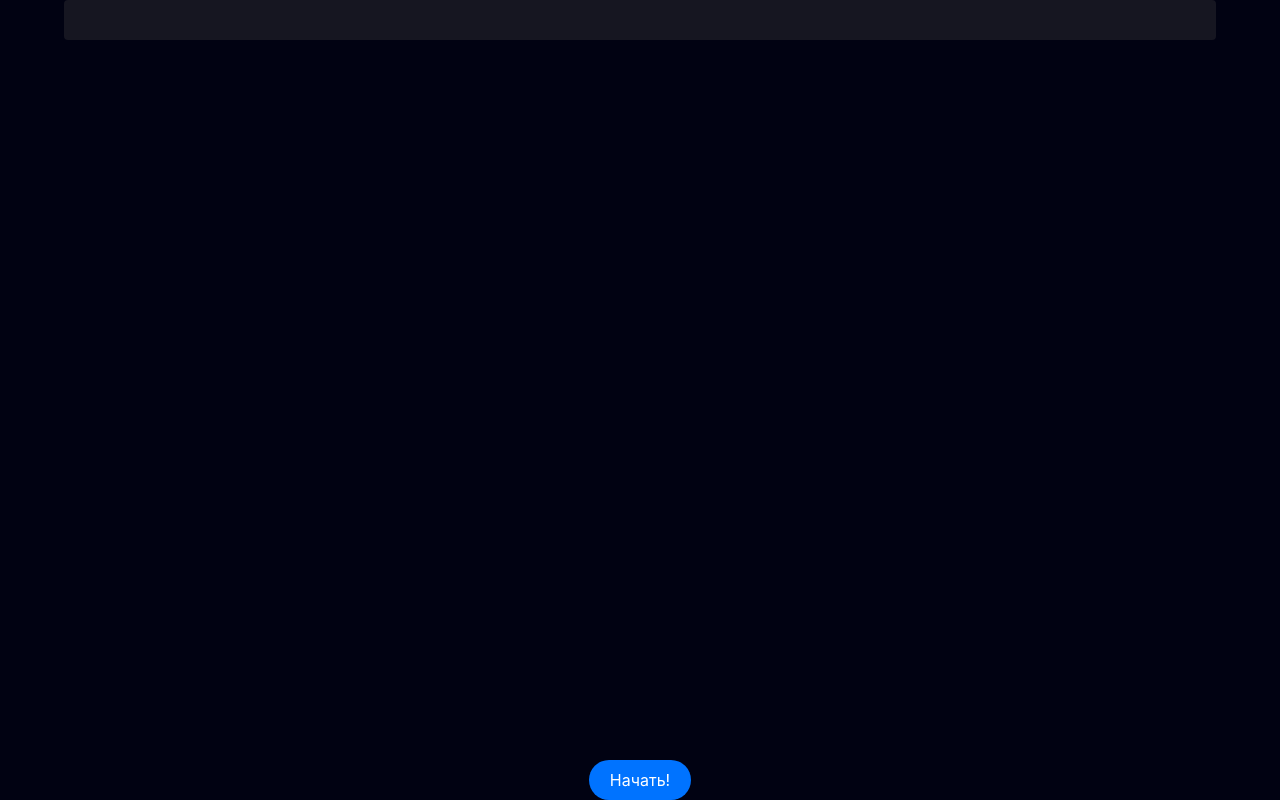
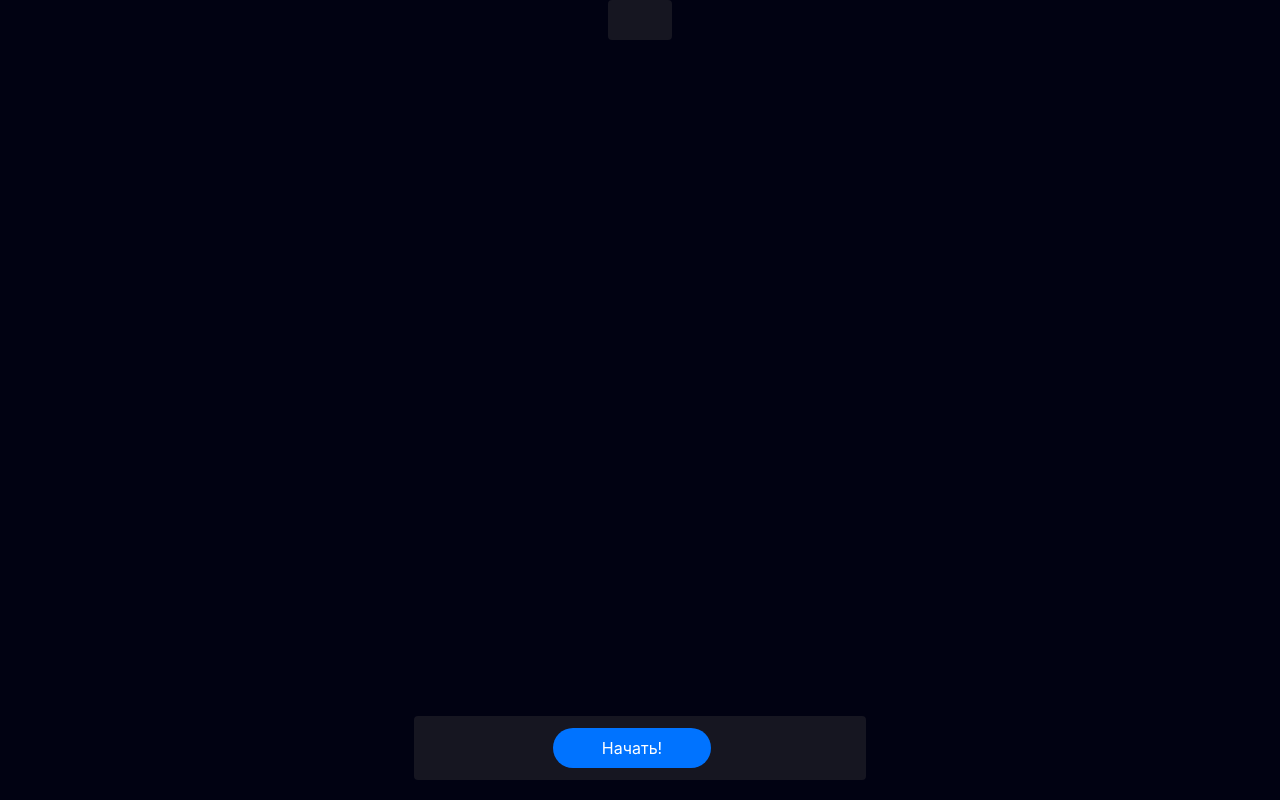
Before and after one commit to cxii112/calculating-training-2-next, a Next.js app: page / in a window 1280 px wide. Built offline with nearby package versions, Linux system fonts and the light colour scheme.

Commit message:
bar correct bar

```diff
--- a/components/Bar.tsx
+++ b/components/Bar.tsx
@@ -5,11 +5,21 @@ export default function Bar(props: {
     children?: ReactElement
 }) {
     const classNames = {
-        "bar": [styles.bar],
+        "wrapper": [
+            styles.wrapper,
+        ],
+        "bar": [
+            styles.bar,
+            "tile",
+            "notification",
+            "is-dark",
+            "py-3",
+            "is-rounded",
+        ]
     }
     return (
-        <div className={classNames.bar.join(" ")}>
-            {props.children}
+        <div className={classNames.wrapper.join(" ")}>
+            <span className={classNames.bar.join(" ")}>{props.children}</span>
         </div>
     )
 }
--- a/pages/_app.tsx
+++ b/pages/_app.tsx
@@ -2,9 +2,10 @@ import '../styles/globals.scss'
 import type {AppProps} from 'next/app'
 
 function MyApp({Component, pageProps}: AppProps) {
-    return <div>
-        <Component {...pageProps} />
-    </div>
+    return (
+        <div className={"app"}>
+            <Component {...pageProps} />
+        </div>)
 }
 
 export default MyApp
--- a/pages/index.tsx
+++ b/pages/index.tsx
@@ -6,21 +6,27 @@ import Bar from "../components/Bar";
 const Home: NextPage = () => {
     const classNames = {
         "main": [
-            "container"],
+            "container"
+        ],
+        "wrapper": [
+            styles.wrapper,
+            "px-5",
+            "px-2"
+        ],
         "tile": [
             "tile",
             "notification",
             "is-dark",
-            "is-align-content-center",
-            "is-justify-content-center",
-            "is-flex"],
-        "button": [
+        ],
+        "mainButton": [
+            "px-6",
             "button",
             "is-primary",
-            "is-rounded"],
+            "is-rounded"
+        ],
     }
     return (
-        <div>
+        <div className={classNames.wrapper.join(" ")}>
             <Head>
                 <title>Тренировка счета 2</title>
                 <meta name="description" content="Приложение для тренировки счета у детей начальной школы"/>
@@ -28,12 +34,11 @@ const Home: NextPage = () => {
             </Head>
 
             <main className={classNames.main.join(" ")}>
-                <div className={classNames.tile.join(" ")}>
-                </div>
+                <div className={classNames.tile.join(" ")}></div>
             </main>
             <Bar>
                 <button type={"button"}
-                        className={classNames.button.join(" ")}>
+                        className={classNames.mainButton.join(" ")}>
                     Начать!
                 </button>
             </Bar>
--- a/styles/Bar.module.scss
+++ b/styles/Bar.module.scss
@@ -1,8 +1,21 @@
-.bar {
-  position: absolute;
-  width: 100vw;
-  bottom: 0;
+
+.wrapper {
+  //width: inherit;
+  position: relative;
+  bottom: 20px;
   background-color: transparent;
   display: flex;
+}
+
+.bar {
+  position: relative;
+  display: flex;
   justify-content: space-around;
+  align-content: center;
+
+  .button {
+    text {
+      letter-spacing: min(2vw, 20px);
+    }
+  }
 }
--- a/styles/Home.module.scss
+++ b/styles/Home.module.scss
@@ -3,8 +3,19 @@
 /*  padding: 0 2rem;*/
 /*}*/
 
+
+.wrapper {
+  width: min(100%, 500px);
+  height: 100%;
+  margin: auto;
+  display: flex;
+  justify-content: center;
+  align-content: center;
+  flex-direction: column;
+}
+
 .main {
-  min-height: 100vh;
+  height: 100vh;
   padding: 4rem 0;
   flex: 1;
   display: flex;
--- a/styles/globals.scss
+++ b/styles/globals.scss
@@ -18,3 +18,13 @@ a {
 * {
   box-sizing: border-box;
 }
+
+.app {
+  height: 100vh;
+  width: 100vw;
+  display: flex;
+  flex-direction: column;
+  align-content: center;
+  justify-content: center;
+  flex-shrink: 0;
+}
```
